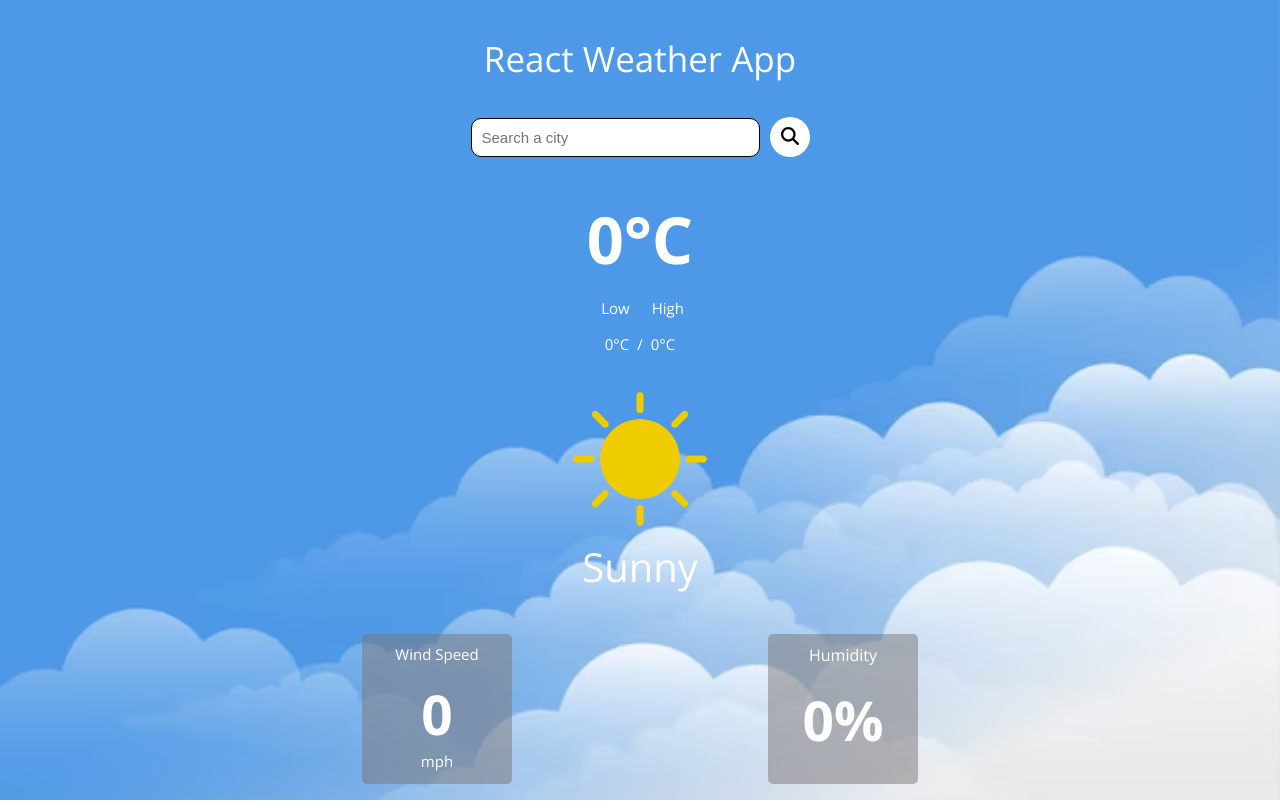
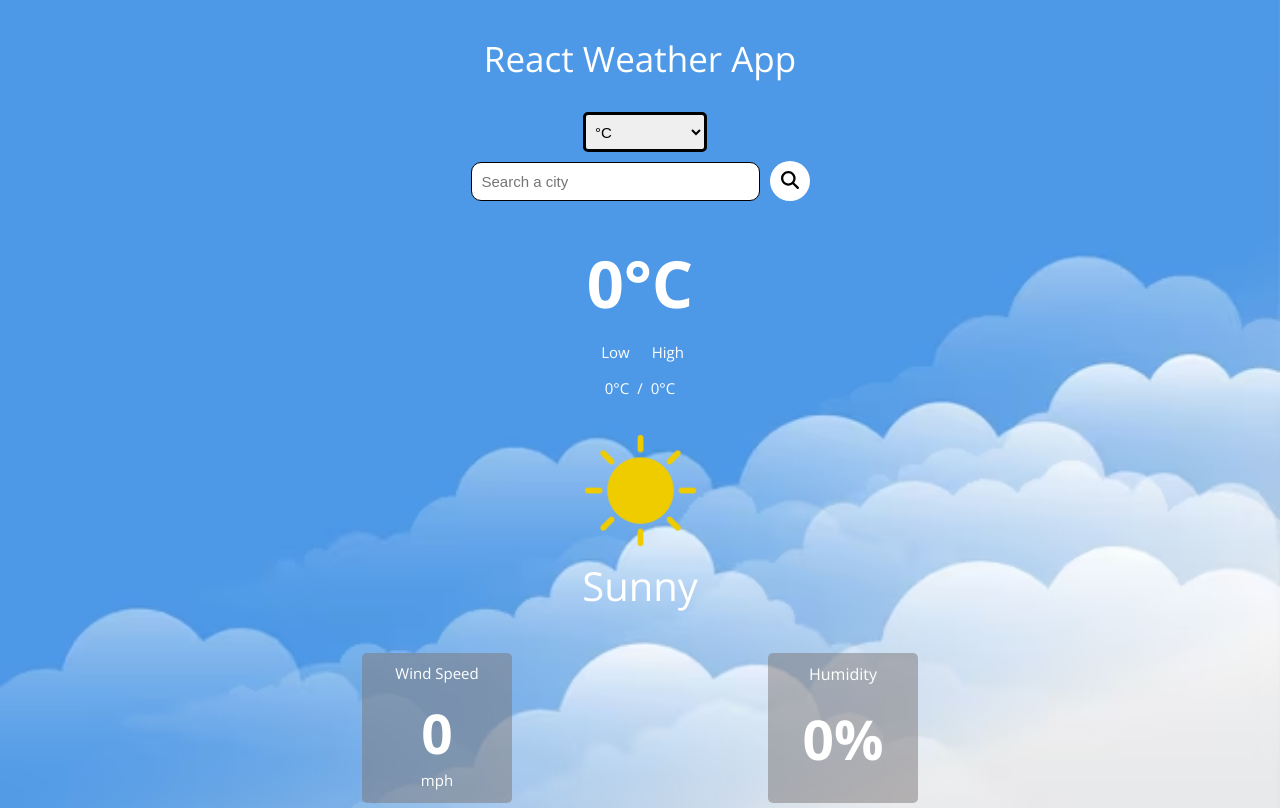
Before and after one commit to jaydenduncan/react-weatherapp, a React (Create React App) app: page / in a window 1280 px wide. Built offline with nearby package versions, Linux system fonts and the light colour scheme; no server answers.

Commit message:
Make temperature conversions

```diff
--- a/src/components/WeatherApp.css
+++ b/src/components/WeatherApp.css
@@ -16,6 +16,16 @@ html{
 .appHeading{
     font-weight: 300;
     font-size: 35px;
+    margin-bottom: 30px;
+}
+
+.settingMenu{
+    border: 3px solid black;
+    border-radius: 5px;
+    height: 40px;
+    margin-left: 10px;
+    padding: 5px;
+    font-size: 15px;
 }
 
 .searchSection input{
@@ -24,6 +34,7 @@ html{
     height: 35px;
     width: 275px;
     font-size: 15px;
+    margin-top: 10px;
     padding-left: 10px;
 }
 
@@ -47,12 +58,13 @@ html{
 .cityName{
     font-weight: 400;
     font-size: 38px;
+    margin-top: 20px;
 }
 
 .currentTemp{
     font-weight: 700;
     font-size: 65px;
-    margin-top: 5px;
+    margin-top: 0px;
     margin-bottom: 0px;
 }
 
@@ -80,8 +92,8 @@ html{
 }
 
 .weatherIcon{
-    height: 150px;
-    width: 150px;
+    height: 125px;
+    width: 125px;
 }
 
 .weatherIconDesc{
--- a/src/components/WeatherApp.js
+++ b/src/components/WeatherApp.js
@@ -2,6 +2,7 @@ import React, { useState, useEffect } from "react";
 import './WeatherApp.css';
 import { FontAwesomeIcon } from "@fortawesome/react-fontawesome";
 import { faMagnifyingGlass } from "@fortawesome/free-solid-svg-icons";
+import { faBars } from "@fortawesome/free-solid-svg-icons";
 import clear_night_icon from './images/clear_night.png';
 import cloudy_icon from './images/cloudy.png';
 import lightning_icon from './images/lightning.png';
@@ -23,6 +24,11 @@ function WeatherApp() {
         SUNNY: "Sunny"
     };
 
+    const Scale = {
+        FAHRENHEIT: 'F',
+        CELSIUS: 'C'
+    };
+
     const [city, setCity] = useState("");
     const [currentTemp, setCurrentTemp] = useState(0);
     const [lowTemp, setLowTemp] = useState(0);
@@ -31,6 +37,7 @@ function WeatherApp() {
     const [iconDesc, setIconDesc] = useState(Weather.SUNNY);
     const [windSpeed, setWindSpeed] = useState(0);
     const [humidity, setHumidity] = useState(0);
+    const [tempSetting, setTempSetting] = useState(Scale.CELSIUS);
 
     // Define API settings
     let options = {
@@ -38,16 +45,53 @@ function WeatherApp() {
         headers: {'x-api-key':process.env.REACT_APP_API_KEY}
     };
 
+    // Convert temperature from celsius to fahrenheit or vice versa
+    const convert = (e) => {
+        if(e.target.value == Scale.FAHRENHEIT){
+            let newCurrentTemp = ((currentTemp * 9) / 5) + 32;
+            let newLowTemp = ((lowTemp * 9) / 5) + 32;
+            let newHighTemp = ((highTemp * 9) / 5) + 32;
+
+            setCurrentTemp(newCurrentTemp);
+            setLowTemp(newLowTemp);
+            setHighTemp(newHighTemp);
+            setTempSetting(Scale.FAHRENHEIT);
+        }
+        else if(e.target.value == Scale.CELSIUS){
+            let newCurrentTemp = ((currentTemp - 32) * 5) / 9;
+            let newLowTemp = ((lowTemp - 32) * 5) / 9;
+            let newHighTemp = ((highTemp - 32) * 5) / 9;
+
+            setCurrentTemp(newCurrentTemp);
+            setLowTemp(newLowTemp);
+            setHighTemp(newHighTemp);
+            setTempSetting(Scale.CELSIUS);
+        }
+    }
+
     // Update screen to match new data
     const updateScreen = (data, inputCity) => {
         setCity(inputCity);
-        setCurrentTemp(data["temp"]);
-        setLowTemp(data["min_temp"]);
-        setHighTemp(data["max_temp"]);
+
+        if(tempSetting == Scale.FAHRENHEIT){
+            let newCurrentTemp = ((data["temp"] * 9) / 5) + 32;
+            let newLowTemp = ((data["min_temp"] * 9) / 5) + 32;
+            let newHighTemp = ((data["max_temp"] * 9) / 5) + 32;
+
+            setCurrentTemp(newCurrentTemp);
+            setLowTemp(newLowTemp);
+            setHighTemp(newHighTemp);
+        }
+        else{
+            setCurrentTemp(data["temp"]);
+            setLowTemp(data["min_temp"]);
+            setHighTemp(data["max_temp"]);
+        }
+
         setWindSpeed(Math.floor(data["wind_speed"]));
         setHumidity(data["humidity"]);
 
-        document.getElementById("inputCity").value = "";
+        document.getElementById("inputCity").value = ""; // clear input textbox
     };
 
     // Initialize screen with data
@@ -89,6 +133,11 @@ function WeatherApp() {
     return (
         <div className="container">
             <p className="appHeading">React Weather App</p>
+            <select className="settingMenu" onChange={convert}>
+                <option value='' disabled>Temp Setting</option>
+                <option value='C'>&deg;C</option>
+                <option value='F'>&deg;F</option>
+            </select>
             <div className="searchSection">
                 <input id="inputCity" type="text" placeholder="Search a city"/>
                 <div className="searchBtn" onClick={getWeatherInfo}>
@@ -96,15 +145,15 @@ function WeatherApp() {
                 </div>
             </div>
             <p className="cityName">{city}</p>
-            <p className="currentTemp">{currentTemp}&deg;C</p>
+            <p className="currentTemp">{Math.round(currentTemp)}&deg;{tempSetting}</p>
             <div className="lowhighHeading">
                 <p>Low</p>
                 <p>High</p>
             </div>
             <div className="lowhighTemps">
-                <p>{lowTemp}&deg;C</p>
+                <p>{Math.round(lowTemp)}&deg;{tempSetting}</p>
                 <p>/</p>
-                <p>{highTemp}&deg;C</p>
+                <p>{Math.round(highTemp)}&deg;{tempSetting}</p>
             </div>
             <div className="weatherIconSpace">
                 <img className="weatherIcon" src={icon} alt="Sunny Icon" />
```
